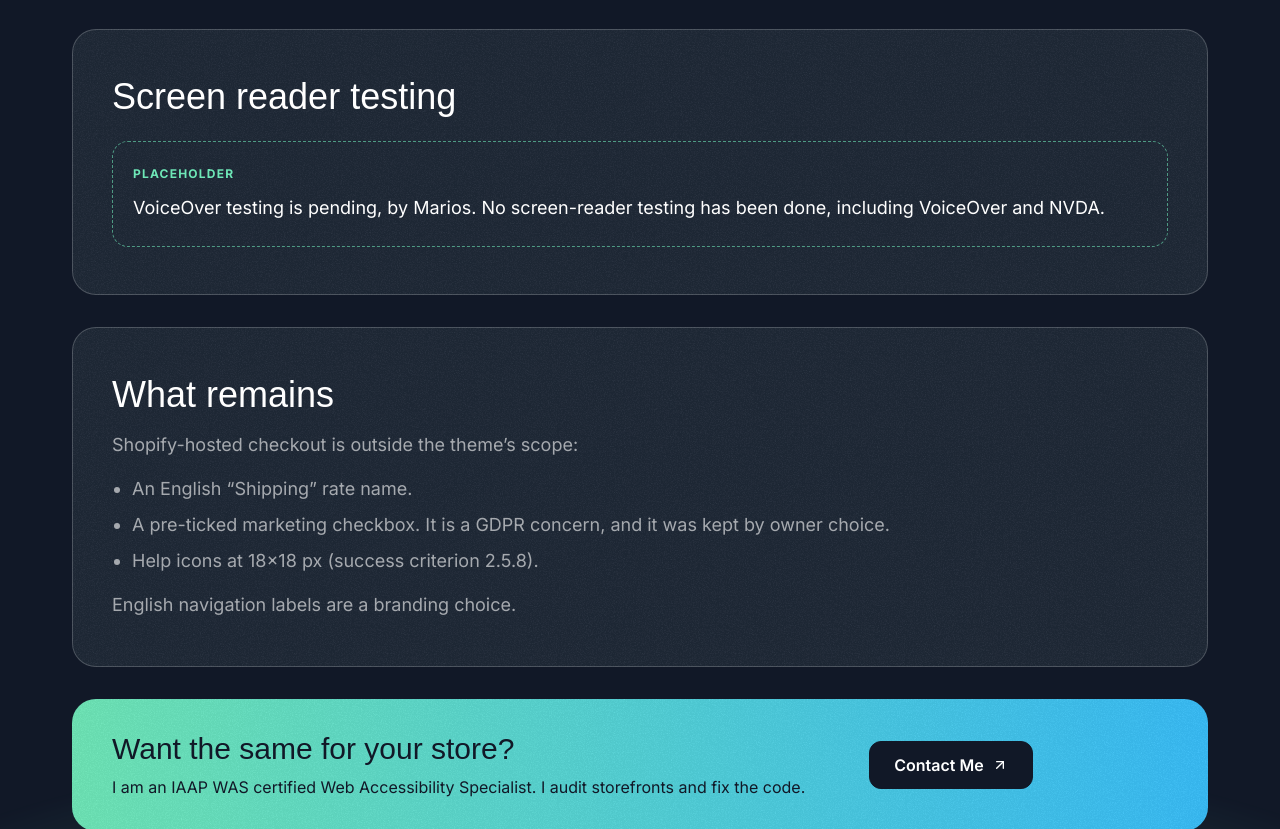
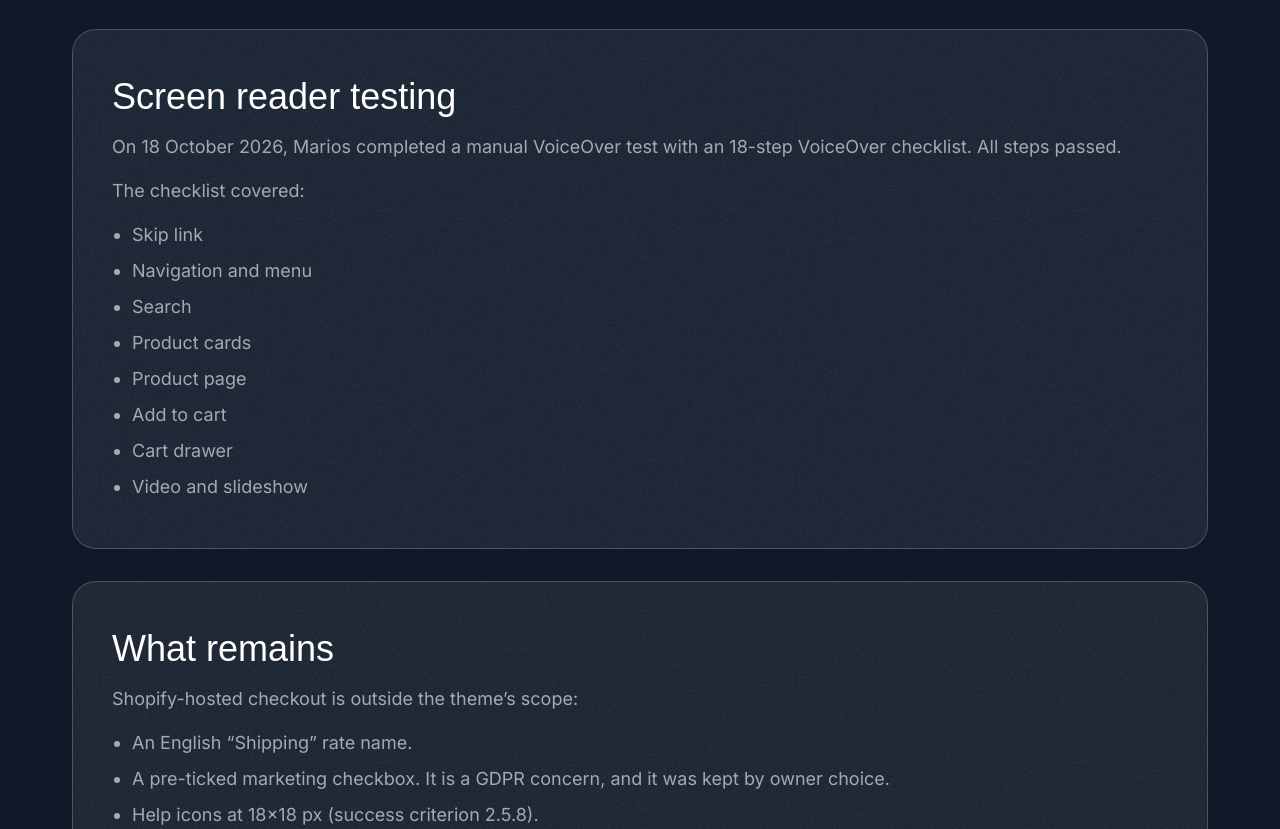
Before and after one commit to mariosknl/single_page_portfolio, a Next.js app: page /case-studies/theodosiantenti in a window 1280 px wide. Shown: the part 6480-7309 px from the top of the page. Built offline with nearby package versions, Linux system fonts and the light colour scheme; a web font is replaced by a local one.

Commit message:
Record the completed VoiceOver pass on the case study
Replace the pending screen reader note with the 18 October 2026 manual VoiceOver checklist, which Marios completed and passed.

Co-authored-by: Marios Kanellopoulos <mariosknl@outlook.com>

```diff
--- a/src/app/case-studies/theodosiantenti/page.tsx
+++ b/src/app/case-studies/theodosiantenti/page.tsx
@@ -540,14 +540,22 @@ export default function TheodosiaCaseStudyPage() {
                 <h2 className="font-serif text-2xl md:text-4xl">
                   Screen reader testing
                 </h2>
-                <div className="mt-6 rounded-2xl border border-dashed border-emerald-300/60 px-5 py-6">
-                  <p className="text-xs font-bold uppercase tracking-widest text-emerald-300">
-                    Placeholder
+                <div className="mt-4 space-y-4 text-white/60 md:text-lg">
+                  <p>
+                    On 18 October 2026, Marios completed a manual VoiceOver
+                    test with an 18-step VoiceOver checklist. All steps passed.
                   </p>
-                  <p className="mt-3 text-white md:text-lg">
-                    VoiceOver testing is pending, by Marios. No screen-reader
-                    testing has been done, including VoiceOver and NVDA.
-                  </p>
+                  <p>The checklist covered:</p>
+                  <ul className="list-disc space-y-2 pl-5">
+                    <li>Skip link</li>
+                    <li>Navigation and menu</li>
+                    <li>Search</li>
+                    <li>Product cards</li>
+                    <li>Product page</li>
+                    <li>Add to cart</li>
+                    <li>Cart drawer</li>
+                    <li>Video and slideshow</li>
+                  </ul>
                 </div>
               </Card>
 
```
Also changed, not shown: scripts/a11y-case-study.mjs (+10 -8 lines).
